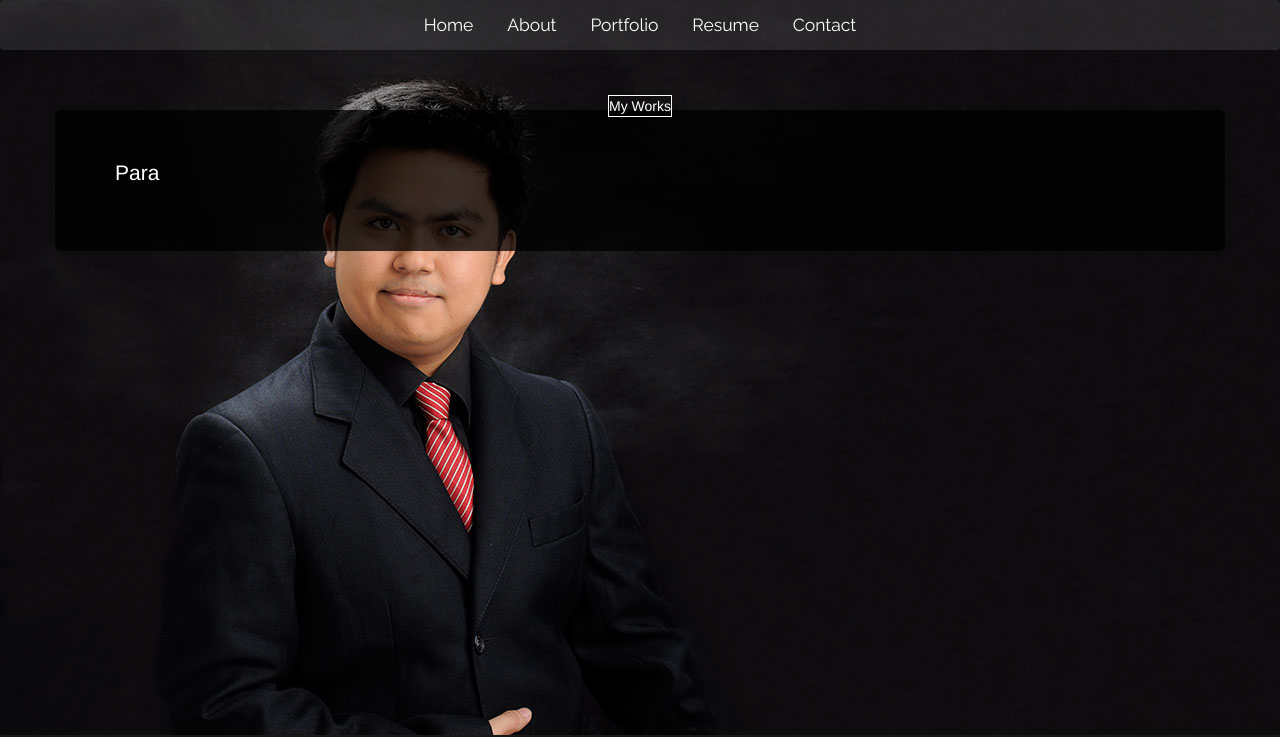
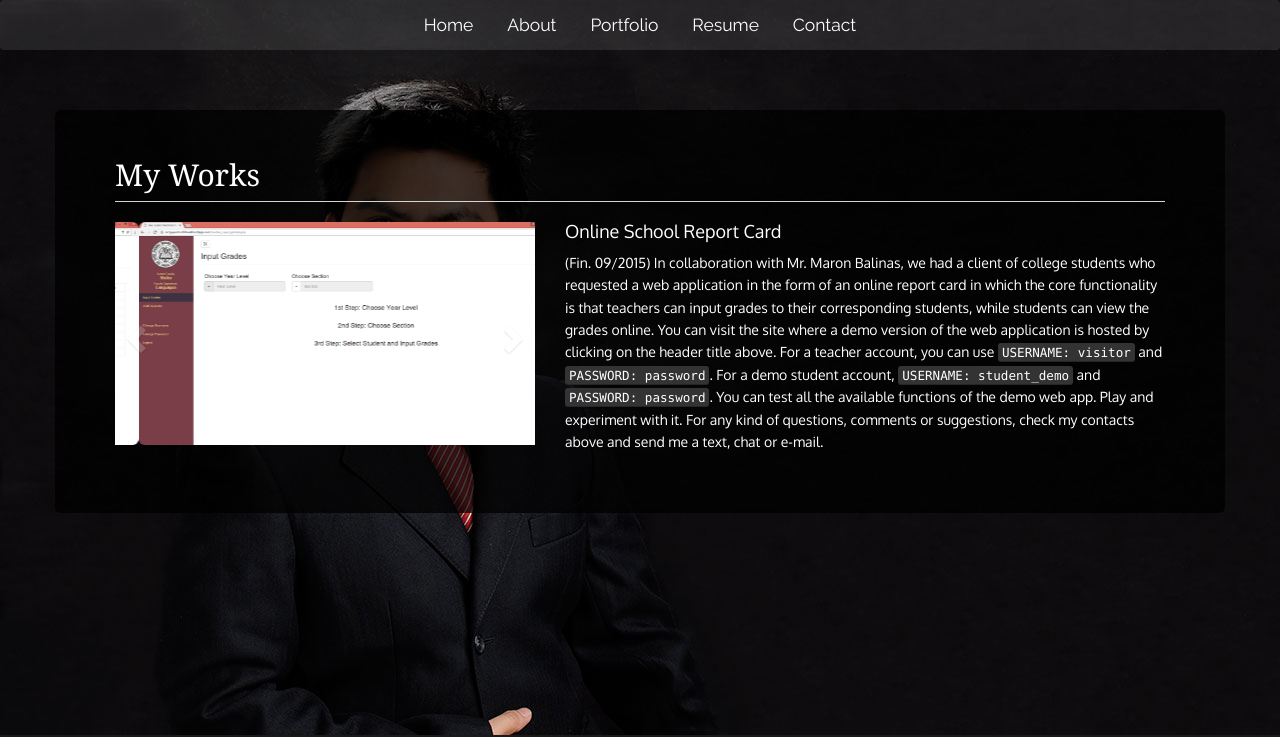
Before and after one commit to aldeareneyao/aldeareneyao.github.io, a plain HTML site: page index.html in a window 1280 px wide. Both pictures are taken after a click on the link "Portfolio". Shown: the top 737 px of the page. Drawn offline with nearby package versions, Linux system fonts and the light colour scheme; a web font is replaced by a local one.

Commit message:
v0.3 10-31-2016

```diff
--- a/css/custom.css
+++ b/css/custom.css
@@ -143,13 +143,56 @@ body {
 	margin-top: 60px;
 }
 
-#portfolio .top-heading {
-	position: absolute;
-	left: 50%;
-	-webkit-transform: translateX(-50%);
-	transform: translateX(-50%);
-	top: -15px;
-	border: 1px solid white;
+#portfolio h2 {
+	margin-top: 0px;
+	padding-top: 0px;
+	font-family: 'Mate SC', Georgia, serif;
+}
+
+#portfolio h5, #portfolio h4 {
+	margin-top: 0;
+	font-family: 'Oxygen', Helvetica, sans-serif;
+}
+
+@media (max-width: 992px) {
+	#portfolio a h4 {
+		text-align: center;
+	}
+}
+
+#portfolio hr {
+	margin-top: 0px;
+}
+
+#portfolio .carousel .carousel-inner .item {
+	max-width: 100%;
+}
+
+#portfolio .carousel .carousel-control {
+	background: none;
+}
+
+#portfolio .carousel .carousel-control span {
+	opacity: 0.4;
+}
+
+#portfolio a,
+#portfolio a:link,
+#portfolio a:visited {
+	color: white;
+	text-decoration: none;
+}
+
+#portfolio a:hover {
+	color: dimgray;
+}
+
+#portfolio #schoolORC {
+	margin-bottom: 20px;
+}
+
+#portfolio .orc-section h5 {
+	line-height: 1.6;
 }
 
 #resume .resume-pdf {
--- a/index.html
+++ b/index.html
@@ -123,8 +123,30 @@
 
 				<div class="col-xs-12 jumbotron">
 
-					<div class="top-heading">My Works</div>
-					<p>Para</p>
+					<div class="row">
+						<h2 class="col-xs-12">My Works</h2>
+					</div>
+
+					<hr>
+
+					<div class="row">
+						<div class="carousel slide col-md-5" data-ride="carousel" id="schoolORC">
+							<div class="carousel-inner">
+								<img src="img/orcglgmnhs.png" class="active item img-rounded">
+								<img src="img/orcglgmnhs_2.png" class="item  img-rounded">
+								<img src="img/orcglgmnhs_3.png" class="item  img-rounded">
+								<img src="img/orcglgmnhs_4.png" class="item  img-rounded">
+								<img src="img/orcglgmnhs_5.png" class="item  img-rounded">
+							</div>
+							<a href="#schoolORC" role="button" data-slide="prev" class="left carousel-control"><span class="glyphicon glyphicon-chevron-left" aria-hidden="true"></span></a>
+							<a href="#schoolORC" role="button" data-slide="next" class="right carousel-control"><span class="glyphicon glyphicon-chevron-right" aria-hidden="true"></></a>
+						</div>
+
+						<div class="col-md-7 orc-section">
+							<a href="http://orcglgmnhs.000webhostapp.com" target="_blank"><h4 data-toggle="tooltip" data-placement="top" title="Click to visit.">Online School Report Card</h4></a>
+							<h5>(Fin. 09/2015) In collaboration with <a href="https://www.facebook.com/maronski" target="_blank" data-toggle="tooltip" data-placement="top" title="Click to visit his facebook page.">Mr. Maron Balinas</a>, we had a client of college students who requested a web application in the form of an online report card in which the core functionality is that teachers can input grades to their corresponding students, while students can view the grades online. You can visit the site where a demo version of the web application is hosted by clicking on the header title above. For a teacher account, you can use <kbd>USERNAME: visitor</kbd> and <kbd>PASSWORD: password</kbd>. For a demo student account, <kbd>USERNAME: student_demo</kbd> and <kbd>PASSWORD: password</kbd>. You can test all the available functions of the demo web app. Play and experiment with it. For any kind of questions, comments or suggestions, check my contacts above and send me a text, chat or e-mail.</h5>
+						</div>
+					</div>
 
 				</div>
 
@@ -137,8 +159,8 @@
 			<div class="row">
 
 				<div class="row">
-					<div class="col-sm-offset-5 col-sm-2">
-						<a href="Rene%20Y.%20Aldea%20Resume%20v3.pdf" class="btn btn-default center-block resume-pdf" role="button">Download Resume</a>
+					<div class="col-xs-offset-3 col-xs-6 col-sm-offset-4 col-sm-4 col-md-offset-4 col-md-4">
+						<a href="Rene%20Y.%20Aldea%20Resume%20v3.pdf" target="_blank" class="btn btn-default center-block resume-pdf" role="button">Download Resume</a>
 					</div>
 				</div>
 
@@ -240,7 +262,7 @@
 							<div class="col-xs-9">
 								<h4 class="text-left">(02)213-8051</h4>
 								<h4 class="text-left">+639153723712</h4>
-								<a href="https://www.facebook.com/KiMiHiR0" class="contact-a-fb"><h4>facebook.com/KiMiHiR0</h4></a>
+								<a href="https://www.facebook.com/KiMiHiR0" target="_blank" class="contact-a-fb"><h4>facebook.com/KiMiHiR0</h4></a>
 								<a href="mailto:aldeareneyao@gmail.com?Subject=Hello!%20I%20visited%20your%20website!" class="contact-a-gmail"><h4>aldeareneyao@gmail.com</h4></a>
 							</div>
 						</div>
@@ -265,7 +287,7 @@
 			<ul class="nav navbar-nav container">
 					<p class="col-lg-6 col-md-12 text-left">&#64; 2016 Rene Yao Aldea. All rights reserved. Web Designer &amp; Developer</p>
 					<p class="col-lg-6 col-md-12 text-right">
-						<a href="https://facebook.com/KiMiHiR0" class="a-fb"><i class="fa fa-facebook-official fa-2x" aria-hidden="true"></i></a>
+						<a href="https://facebook.com/KiMiHiR0" target="_blank" class="a-fb"><i class="fa fa-facebook-official fa-2x" aria-hidden="true"></i></a>
 						&nbsp;&nbsp;
 						<a href="mailto:aldeareneyao@gmail.com?Subject=Hello!%20I%20visited%20your%20website!" target="_top" class="a-gmail"><i class="fa fa-envelope-o fa-2x" aria-hidden="true"></i></a>
 					</p>
@@ -283,6 +305,10 @@
 
 			$(".show-age").click(function(){
 				$(this).text(ageNow-1992);
+			});
+
+			$('.carousel').carousel({
+				interval: 2500
 			});
 
 			$('[data-toggle="tooltip"]').tooltip();
```
Also changed, not shown: img/R-Logo.gif (added), img/RYA.ico (added), img/orcglgmnhs.png (added), img/orcglgmnhs_2.png (added), img/orcglgmnhs_3.png (added), img/orcglgmnhs_4.png (added), img/orcglgmnhs_5.png (added), 1 other file.
